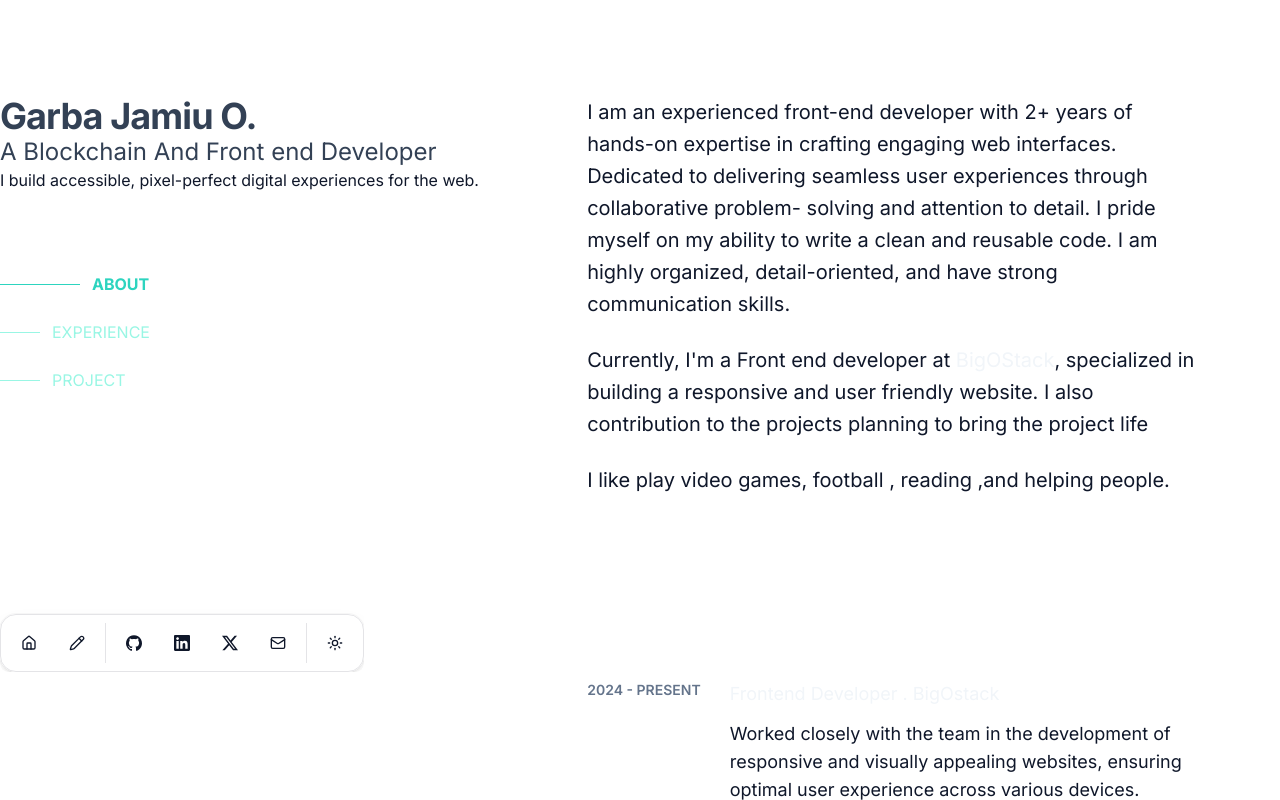
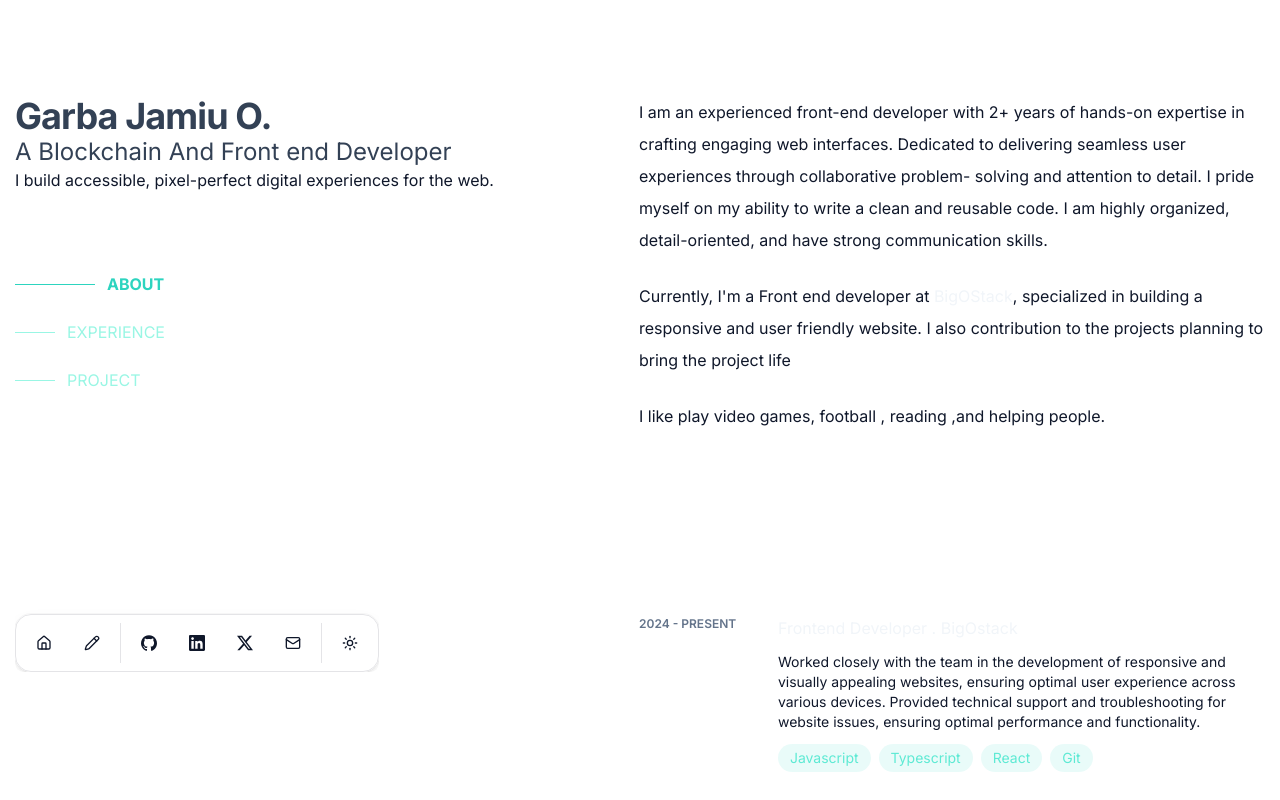
Before and after one commit to Jaymandevv/portfolio, a Next.js app: page / in a window 1280 px wide. Built offline with nearby package versions, Linux system fonts and the light colour scheme.

Commit message:
fix: styling issue

```diff
--- a/src/app/layout.tsx
+++ b/src/app/layout.tsx
@@ -33,7 +33,7 @@ export default function RootLayout({
       <body className={`${inter.className} text-slate-900 dark:text-slate-400  h-screen  antialiased`}>
         <ScrollContextProvider>
           <ThemeProvider attribute="class" defaultTheme="system" enableSystem disableTransitionOnChange>
-            <Background gradientSize={400} className="w-[1450px] mx-auto">
+            <Background gradientSize={400} className="w-[1250px] mx-auto">
               {children}
             </Background>
           </ThemeProvider>
--- a/src/features/details/components/about.tsx
+++ b/src/features/details/components/about.tsx
@@ -2,7 +2,7 @@ import LinkComp from "@/components/linkComp";
 
 function About() {
   return (
-    <div className="space-y-6 leading-8 px-6">
+    <div className="space-y-6 leading-8 pl-6 text-base">
       <p>
         I am an experienced front-end developer with 2+ years of hands-on expertise in crafting engaging web interfaces. Dedicated to delivering seamless user experiences through collaborative
         problem- solving and attention to detail. I pride myself on my ability to write a clean and reusable code. I am highly organized, detail-oriented, and have strong communication skills.
--- a/src/features/details/components/experience.tsx
+++ b/src/features/details/components/experience.tsx
@@ -17,10 +17,10 @@ function Experience() {
           >
             <div className=" flex">
               <div className="w-[30%]">
-                <p className="text-slate-500 text-sm font-semibold">{exp.duration}</p>
+                <p className="text-slate-500 text-xs font-semibold">{exp.duration}</p>
               </div>
-              <div className="text-lg w-full flex flex-col gap-3">
-                <LinkComp url="" name={exp.company} className={`${hoveredIndex === i && "text-teal-300"}`} />
+              <div className="text-sm w-full flex flex-col gap-3">
+                <LinkComp url="" name={exp.company} className={`text-base ${hoveredIndex === i && "text-teal-300"}`} />
                 <p>{exp.works}</p>
                 <div className="flex gap-2 ">
                   {exp.stacks.map((s) => (
--- a/src/features/profile/profile.tsx
+++ b/src/features/profile/profile.tsx
@@ -3,7 +3,7 @@ import ScrollEffect from "./components/scrollEffect";
 
 function Profile() {
   return (
-    <div className="py-24 w-full basis-[44%] flex flex-col items-start ">
+    <div className="py-24 w-full basis-[48%] flex flex-col items-start ">
       <div>
         <h1 className="dark:text-slate-200 text-slate-700  text-4xl font-bold tracking-tight">Garba Jamiu O.</h1>
         <h2 className="text-2xl text-slate-700 dark:text-slate-200">A Blockchain And Front end Developer</h2>
```
